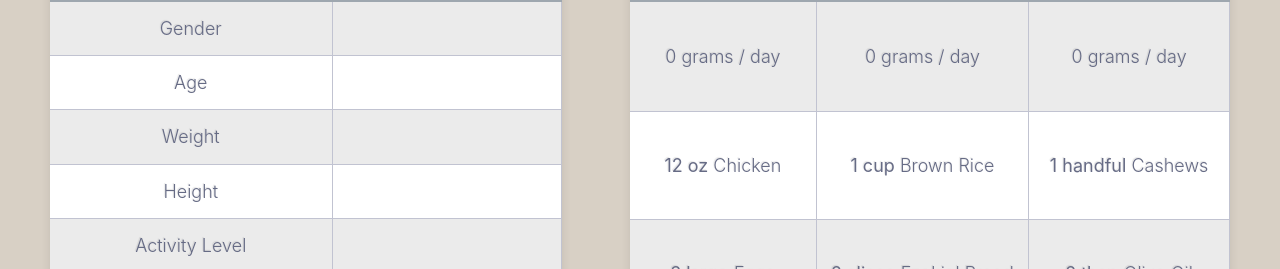
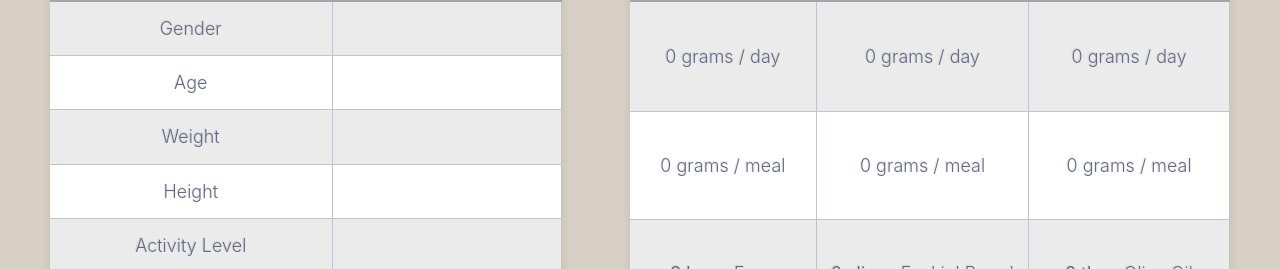
Before and after one commit to jwhittle933/JonathansJumpnJacks, a React (Create React App) app: page / in a window 1280 px wide. Shown: the part 2597-2866 px from the top of the page. Built offline with nearby package versions, Linux system fonts and the light colour scheme.

Commit message:
update Macros.js calulations

```diff
--- a/src/components/Macros.js
+++ b/src/components/Macros.js
@@ -12,15 +12,29 @@ class Macros extends Component {
         const { age, weight, height, activity, fitnessSelection, mealsSelection, genderSelection, next } = this.props
 
         const maleBmr = Math.round((66 + (6.3 * weight) + (12.9 * height) - (6.8 * age)) * activity)
-
         const femaleBmr = Math.round((655 + (4.3 * weight) + (4.7 * height) - (4.7 * age)) * activity)
-
         let gender = (genderSelection.male === true) ? 'Male' :                             (genderSelection.female === true) ? 'Female' : ""
-
         let bmr = (genderSelection.male === true) ? maleBmr :                              (genderSelection.female === true) ? femaleBmr : ""
-
         const buildBmr =  bmr + 500
         const burnBmr = bmr - 500
+
+        let calulatedProteinCarbs =
+            Math.round((!fitnessSelection.selection) ? 0 :
+            (fitnessSelection.selection === 'build') ?
+                ((buildBmr * 0.4) / 4) :
+            (fitnessSelection.selection === 'maintain') ?
+                ((bmr * 0.4) / 4) :
+            (fitnessSelection.selection === 'burn') ?
+                ((burnBmr * 0.4) / 4) : 0)
+
+        let calulatedFat =
+            Math.round((!fitnessSelection.selection) ? 0 :
+            (fitnessSelection.selection === 'build') ?
+                ((buildBmr * 0.4) / 4) :
+            (fitnessSelection.selection === 'maintain') ?
+                ((bmr * 0.4) / 4) :
+            (fitnessSelection.selection === 'burn') ?
+                ((burnBmr * 0.2) / 9) : 0)
 
         return (
         <div className="macros-table" id="tracker">
@@ -59,14 +73,14 @@ class Macros extends Component {
                     <tr>
                         <td className="center">Fitness Goal</td>
                         <td className="center">
-                            {fitnessSelection.selection ?
-                            fitnessSelection.selection : ''}</td>
+                            { fitnessSelection.selection ?
+                            fitnessSelection.selection : '' }</td>
                     </tr>
                     <tr>
                         <td className="center">Meals/Day</td>
                         <td className="center">
-                            {mealsSelection.selection ?
-                             mealsSelection.selection : ''}</td>
+                            { mealsSelection.selection ?
+                             mealsSelection.selection : '' }</td>
                     </tr>
                 </tbody>
             </table>
@@ -81,40 +95,28 @@ class Macros extends Component {
                 <tbody>
                     <tr>
                         <td className="center">
-                        {
-                            Math.round((!fitnessSelection.selection) ? 0 :
-                            (fitnessSelection.selection === 'build') ?
-                            ((buildBmr * 0.4) / 4) :
-                            (fitnessSelection.selection === 'maintain') ?
-                            ((bmr * 0.4) / 4) :
-                            (fitnessSelection.selection === 'burn') ?
-                            ((burnBmr * 0.4) / 4) : 0)
-                        } grams / day</td>
+                        { calulatedProteinCarbs } grams / day</td>
                         <td className="center">
-                        {
-                            Math.round((!fitnessSelection.selection) ? 0 :
-                            (fitnessSelection.selection === 'build') ?
-                            ((buildBmr * 0.4) / 4) :
-                            (fitnessSelection.selection === 'maintain') ?
-                            ((bmr * 0.4) / 4) :
-                            (fitnessSelection.selection === 'burn') ?
-                            ((burnBmr * 0.4) / 4) : 0)
-                        } grams / day</td>
+                        { calulatedProteinCarbs } grams / day</td>
                         <td className="center">
-                        {
-                            Math.round((!fitnessSelection.selection) ? 0 :
-                            (fitnessSelection.selection === 'build') ?
-                            ((buildBmr * 0.2) / 9) :
-                            (fitnessSelection.selection === 'maintain') ?
-                            ((bmr * 0.2) / 9) :
-                            (fitnessSelection.selection === 'burn') ?
-                            ((burnBmr * 0.2) / 9) : 0)
-                        } grams / day</td>
+                        { calulatedFat } grams / day</td>
                     </tr>
                     <tr>
-                        <td className="center"><b>12 oz</b> Chicken</td>
-                        <td className="center"><b>1 cup</b> Brown Rice</td>
-                        <td className="center"><b>1 handful</b> Cashews</td>
+                        <td className="center"> {
+                            mealsSelection.selection ?
+                            calulatedProteinCarbs / mealsSelection.selection
+                            : 0
+                            } grams / meal</td>
+                        <td className="center"> {
+                            mealsSelection.selection ?
+                            calulatedProteinCarbs / mealsSelection.selection
+                            : 0
+                            } grams / meal</td>
+                        <td className="center"> {
+                            mealsSelection.selection ?
+                            calulatedFat / mealsSelection.selection
+                            : 0
+                            } grams / meal</td>
                     </tr>
                     <tr>
                         <td className="center"><b>3 large</b> Eggs</td>
--- a/src/index.css
+++ b/src/index.css
@@ -10,6 +10,10 @@ body {
 header h2 {
   font-family: Menlo;
   font-size: 1.25em;
+  -webkit-animation: text-fade .5s ease-in-out;
+  -moz-animation: text-fade .5s ease-in-out;
+  -o-animation: text-fade .5s ease-in-out;
+  animation: text-fade .5s ease-in-out;
 }
 p {
   font-size: 1.1em;
@@ -28,14 +32,10 @@ p {
   font-family: Calibri light;
   border-bottom: 2px solid #3F5866;
   z-index: 2;
-  animation: fadein .6s ease-in;
   -webkit-animation: fadein .6s ease-in;
   -moz-animation: fadein .6s ease-in;
   -o-animation: fadein .6s ease-in;
-}
-.float {
-  float: right;
-  clear: right;
+  animation: fadein .6s ease-in;
 }
 .landing-page {
   text-align: center;
@@ -48,6 +48,10 @@ p {
   font-size: calc(10px + 2vmin);
   color: white;
   border-bottom: 2px solid black;
+  /* -webkit-clip-path: polygon(0 0, 1600px 0, 1600px 87%, 0 100%);
+  clip-path: polygon(0 0, 1600px 0, 1600px 87%, 0 100%); */
+  /* transform: skewY(-1.5deg); */
+  /* transform-origin: 100%; */
 }
 .landing-page h1 {
   font-family: Calibri light;
@@ -91,6 +95,9 @@ p {
   left: 0vw;
   margin: 0;
   text-align: center;
+  -webkit-animation: fadein .6s ease-in;
+  -moz-animation: fadein .6s ease-in;
+  -o-animation: fadein .6s ease-in;
   animation: fadein .5s ease-in;
 }
 .bmr-content {
@@ -104,6 +111,9 @@ p {
   border-radius: 10px;
   background-color: white;
   overflow: hidden;
+  -webkit-animation: slide-down .6s ease-in;
+  -moz-animation: slide-down .6s ease-in;
+  -o-animation: slide-down .6s ease-in;
   animation: slide-down .4s ease-in;
 }
 #closeButton {
@@ -294,10 +304,12 @@ td {
   }
 }
 @keyframes text-fade {
-  from{
-
+  0% {
+    letter-spacing: 30px;
+    /* transform: skewX(-30deg) */
   }
-  to {
-
+  100% {
+    letter-spacing: 1px;
+    /* transform: skewX(0) */
   }
 }
```
